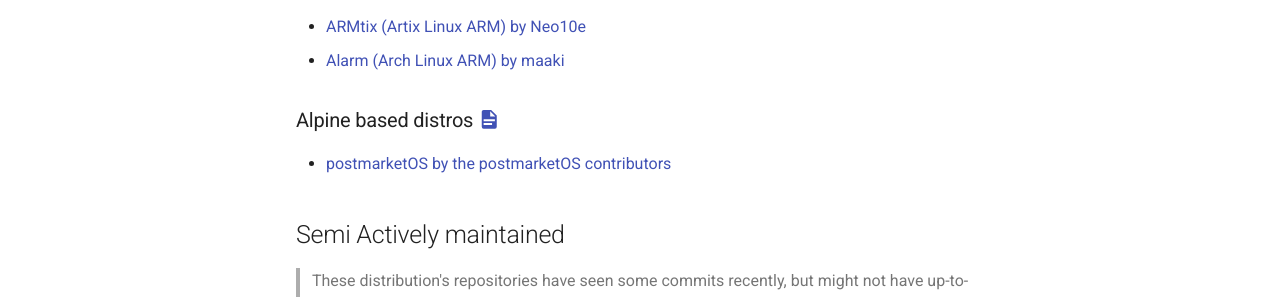
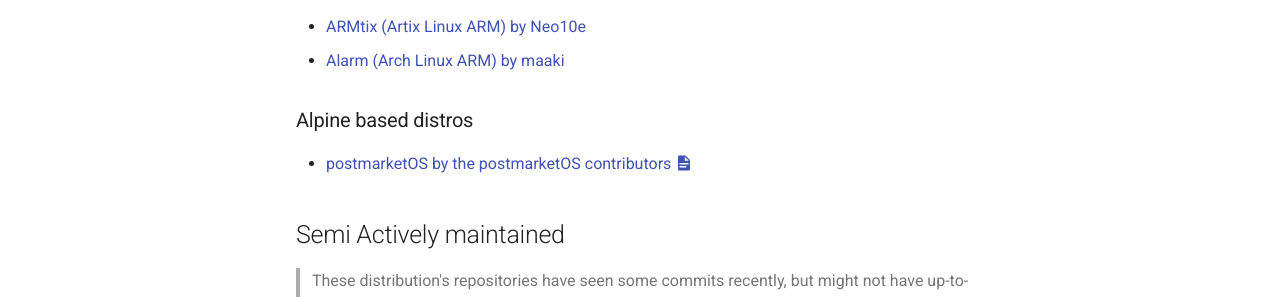
Before and after one commit to AnmiTaliDev/pipa-linux-wiki, an MkDocs documentation site: the page built from docs/distros/1-overview.md, in a window 1280 px wide. Shown: the part 523-820 px from the top of the page. Built offline with MkDocs 1.6.1 and Material for MkDocs 9.7.7, drawn with Linux system fonts in a browser that asks for light colours.

```diff
--- a/docs/distros/1-overview.md
+++ b/docs/distros/1-overview.md
@@ -11,8 +11,8 @@ This is a nonexhaustive list of available linux distros with varying degrees of
 ### Arch based Distros [:material-file-document:](alarm.md)
 - [ARMtix (Artix Linux ARM) by Neo10e](https://github.com/Neo10e/armtix-xiaomi-pipa)
 - [Alarm (Arch Linux ARM) by maaki](https://t.me/pipa_mainline/32978)
-### Alpine based distros [:material-file-document:](postmarketOS.md)
-- [postmarketOS by the postmarketOS contributors](https://wiki.postmarketos.org/wiki/Xiaomi_Pad_6_(xiaomi-pipa))
+### Alpine based distros
+- [postmarketOS by the postmarketOS contributors](https://wiki.postmarketos.org/wiki/Xiaomi_Pad_6_(xiaomi-pipa)) [:material-file-document:](postmarketOS.md)
 
 
 ## Semi Actively maintained
```
